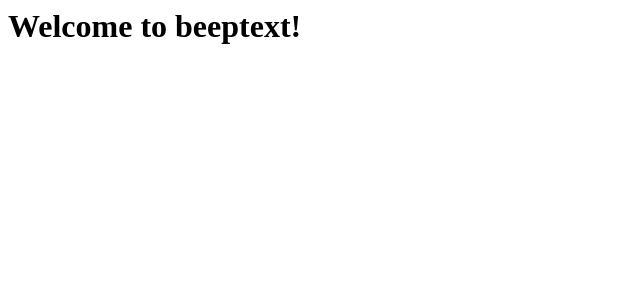
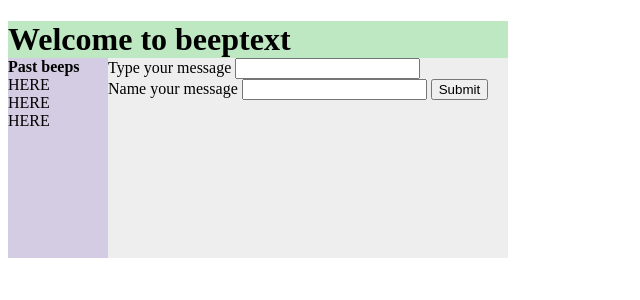
Before and after one commit to danbenedicto/hackru-s14, a Flask app: page / in a window 1280 px wide. Shown: the top 300 px of the page, without its empty margins (0-640 px from the left). Run offline with Flask 2, Linux system fonts and the light colour scheme; parts of the project's set-up code (start-up, migrations or seed data) failed here and were passed over.

Commit message:
new index

```diff
--- a/templates/index.html
+++ b/templates/index.html
@@ -1,5 +1,31 @@
+<!DOCTYPE html>
 <html>
 <body>
-<h1>Welcome to beeptext!</h1>
+
+<div id="container" style="width:500px">
+
+<div id="header" style="background-color:#BEE8C2;">
+<h1 style="margin-bottom:0;">Welcome to beeptext</div>
+
+<div id="menu" style="background-color:#D4CCE3;height:200px;width:100px;float:left;">
+<b>Past beeps</b><br>
+HERE<br>
+HERE<br>
+HERE</div>
+
+<div id="content" style="background-color:#EEEEEE;height:200px;width:400px;float:left;">
+
+<form action='/submit' method='post'>
+  <label for='message'>Type your message</label>
+  <input message='message' type='text'></input>
+  <br>
+  <label for='message'>Name your message</label>
+  <input name='name' type='text'></input>
+
+  <input type='submit'></input>
+</form></div>
+
+</div>
+
 </body>
 </html>
```
Also changed, not shown: 2 other files.
